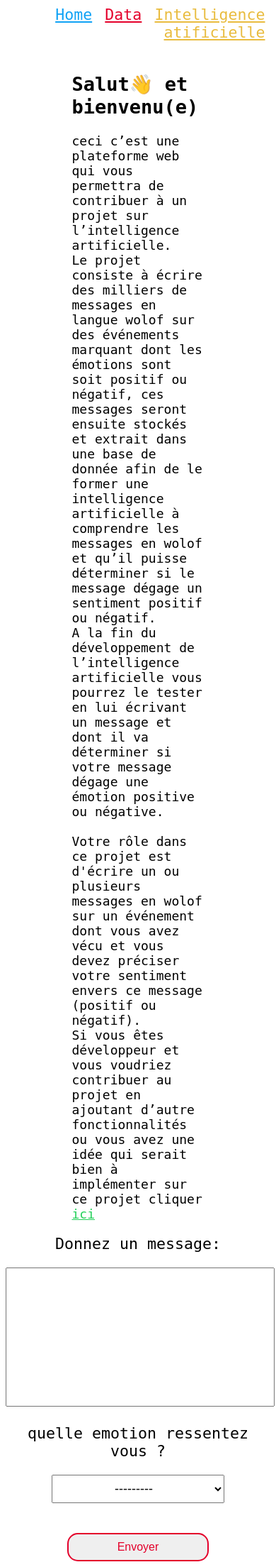
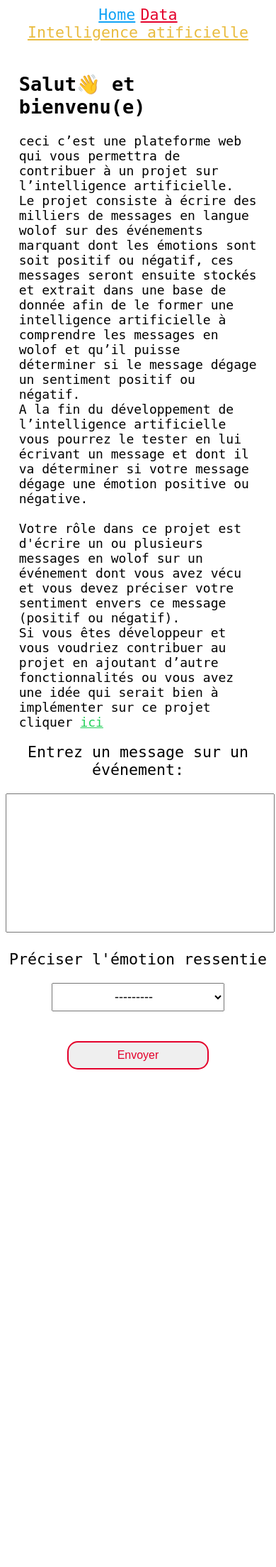
Before and after one commit to Dar-rius/Wolof_IA, a Django app: page /home/ in a window 390 px wide. Shown: the whole page at 71% size. After the commit the page ends 1507 px from the top, so only its background shows below. Run offline with Django 4.2, Linux system fonts and the light colour scheme.

Commit message:
update: responsive

```diff
--- a/message_wolof/static/message_wolof/index.css
+++ b/message_wolof/static/message_wolof/home.css
@@ -84,3 +84,22 @@ form{
     overflow: auto;
     transition: 0.4s ease all;
 }
+
+@media only screen and (max-width: 865px){
+    .text{
+        width: 90%;
+    }
+}
+
+@media only screen and (max-width: 650px){
+    .text{
+        width: 90%;
+    }
+
+    header div{
+        display: flex;
+        justify-content: center;
+        align-items: center;
+        flex-wrap: wrap;
+    }
+}
--- a/message_wolof/templates/message_wolof/ai.html
+++ b/message_wolof/templates/message_wolof/ai.html
@@ -5,7 +5,7 @@
     <meta http-equiv="X-UA-Compatible" content="IE=edge">
     <meta name="viewport" content="width=device-width, initial-scale=1.0">
     {% load static %}
-    <link rel="stylesheet"  type="text/css" href="{% static 'message_wolof/ai.css' %}" />
+    <link rel="stylesheet"  type="text/css" href="{% static 'message_wolof/ia.css' %}" />
     <title>Document</title>
 </head>
 <body>
--- a/message_wolof/templates/message_wolof/data.html
+++ b/message_wolof/templates/message_wolof/data.html
@@ -5,7 +5,7 @@
     <meta http-equiv="X-UA-Compatible" content="IE=edge">
     <meta name="viewport" content="width=device-width, initial-scale=1.0">
     {% load static %}
-    <link rel="stylesheet"  type="text/css" href="{% static 'message_wolof/data.css' %}" />
+    <link rel="stylesheet"  type="text/css" href="{% static 'message_wolof/datas.css' %}" />
     <title>Document</title>
 </head>
 <body>
--- a/message_wolof/templates/message_wolof/index.html
+++ b/message_wolof/templates/message_wolof/index.html
@@ -5,7 +5,7 @@
     <meta http-equiv="X-UA-Compatible" content="IE=edge">
     <meta name="viewport" content="width=device-width, initial-scale=1.0">
     {% load static %}
-    <link rel="stylesheet"  type="text/css" href="{% static 'message_wolof/index.css' %}" />
+    <link rel="stylesheet"  type="text/css" href="{% static 'message_wolof/home.css' %}" />
     <title>Document</title>
 </head>
 <body>
@@ -40,12 +40,12 @@
             {{ form.non_field_errors }}
             <div class="fieldWrapper">
                 {{ form.subject.errors }}
-                <label for="{{ form.message.id_for_label }}">Donnez un message:</label></br></br>
+                <label for="{{ form.message.id_for_label }}">Entrez un message sur un événement:</label></br></br>
                 <span class="input">{{ form.message }}</span>
             </div></br>
             <div class="fieldWrapper">
                 {{ form.emotion.errors }}
-                <label for="{{ form.emotion.id_for_label }}">quelle emotion ressentez vous ?</label></br></br>
+                <label for="{{ form.emotion.id_for_label }}">Préciser l'émotion ressentie</label></br></br>
                 {{ form.emotion }}
             </div></br></br>
 
```
Also changed, not shown: message_wolof/static/message_wolof/ai.css (deleted, +0 -35 lines), message_wolof/static/message_wolof/datas.css (added, +62 -0 lines), message_wolof/static/message_wolof/ia.css (renamed from message_wolof/static/message_wolof/data.css, +17 -16 lines).
